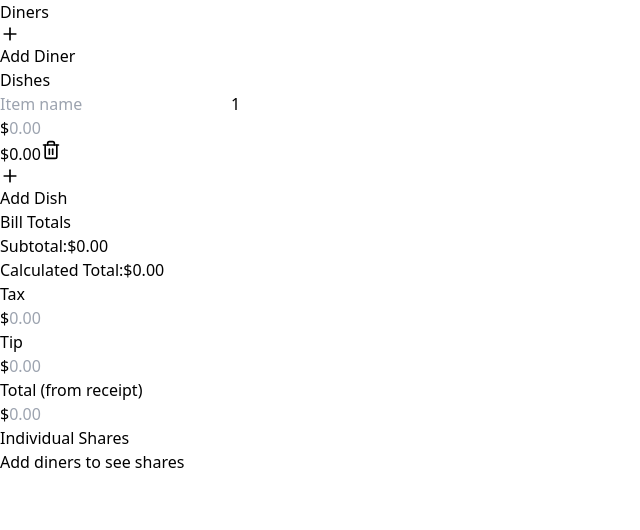
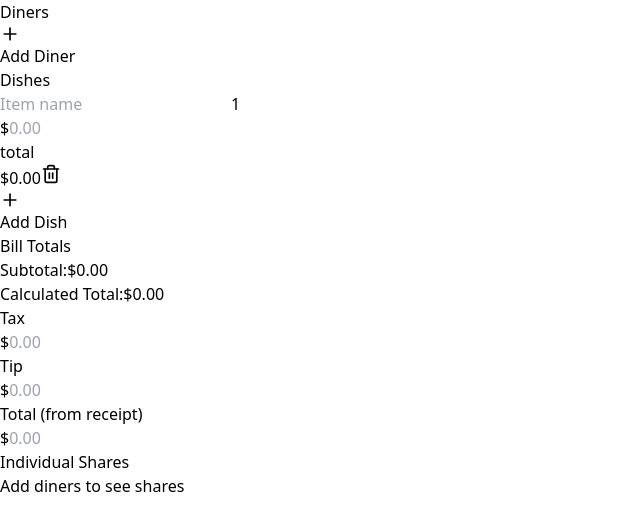
Before and after one commit to tuchandra/splits, a React (Vite) app: page / in a window 1280 px wide. Shown: the top 530 px of the page, without its empty margins (0-640 px from the left). Built offline with nearby package versions, Linux system fonts and the light colour scheme.

Commit message:
feat: add price mode toggle for dishes (total vs each)
Users can now enter prices as either:
- Total price for all items of a dish (default)
- Price per item ("each" mode)

Toggling converts the value automatically. When qty > 1, shows
the alternate calculation (e.g., "$5.50 ea" when in total mode).

```diff
--- a/src/App.tsx
+++ b/src/App.tsx
@@ -9,6 +9,7 @@ interface Dish {
   name: string
   quantity: number
   priceCents: number
+  priceMode: 'total' | 'each'
   diners: number[]
 }
 
@@ -21,22 +22,37 @@ interface StoredData {
 }
 
 function loadData(): StoredData {
+  const defaultDish = (): Dish => ({
+    id: crypto.randomUUID(),
+    name: '',
+    quantity: 1,
+    priceCents: 0,
+    priceMode: 'total',
+    diners: [],
+  })
+
   const stored = localStorage.getItem(STORAGE_KEY)
   if (!stored) {
     return {
       diners: [],
-      dishes: [{ id: crypto.randomUUID(), name: '', quantity: 1, priceCents: 0, diners: [] }],
+      dishes: [defaultDish()],
       taxCents: 0,
       tipCents: 0,
       totalCents: null,
     }
   }
   try {
-    return JSON.parse(stored) as StoredData
+    const data = JSON.parse(stored) as StoredData
+    // Migrate old dishes without priceMode
+    data.dishes = data.dishes.map(d => ({
+      ...d,
+      priceMode: d.priceMode ?? 'total',
+    }))
+    return data
   } catch {
     return {
       diners: [],
-      dishes: [{ id: crypto.randomUUID(), name: '', quantity: 1, priceCents: 0, diners: [] }],
+      dishes: [defaultDish()],
       taxCents: 0,
       tipCents: 0,
       totalCents: null,
@@ -85,7 +101,7 @@ export default function App() {
   const namedDiners = diners.map((name, idx) => ({ name, idx })).filter(d => d.name.trim())
 
   const addDish = () => {
-    setDishes([...dishes, { id: crypto.randomUUID(), name: '', quantity: 1, priceCents: 0, diners: [] }])
+    setDishes([...dishes, { id: crypto.randomUUID(), name: '', quantity: 1, priceCents: 0, priceMode: 'total', diners: [] }])
   }
 
   const addDiner = () => {
@@ -140,6 +156,36 @@ export default function App() {
     setDishes(newDishes)
   }
 
+  const togglePriceMode = (dishIndex: number) => {
+    const newDishes = [...dishes]
+    const dish = newDishes[dishIndex]
+    if (!dish) return
+
+    const newMode = dish.priceMode === 'total' ? 'each' : 'total'
+
+    // Convert price when toggling
+    if (dish.priceCents > 0 && dish.quantity > 1) {
+      if (newMode === 'each') {
+        // Converting from total to each: divide
+        dish.priceCents = Math.round(dish.priceCents / dish.quantity)
+      } else {
+        // Converting from each to total: multiply
+        dish.priceCents = dish.priceCents * dish.quantity
+      }
+    }
+
+    dish.priceMode = newMode
+    setDishes(newDishes)
+  }
+
+  // Get total cents for a dish based on its price mode
+  const getDishTotalCents = (dish: Dish): number => {
+    if (dish.priceMode === 'each') {
+      return dish.priceCents * dish.quantity
+    }
+    return dish.priceCents
+  }
+
   // Build bill input for calculation
   const buildBillInput = (): BillInput | null => {
     const namedDishes = dishes.filter(d => d.name.trim())
@@ -151,7 +197,7 @@ export default function App() {
       items: namedDishes.map(d => ({
         id: d.id,
         name: d.name,
-        amountCents: d.quantity * d.priceCents,
+        amountCents: getDishTotalCents(d),
         assignedTo: d.diners
           .filter(idx => diners[idx]?.trim())
           .map(idx => diners[idx]!)
@@ -166,7 +212,7 @@ export default function App() {
   const billInput = buildBillInput()
   const result = billInput ? calculateBill(billInput) : null
 
-  const subtotalCents = dishes.reduce((sum, dish) => sum + dish.quantity * dish.priceCents, 0)
+  const subtotalCents = dishes.reduce((sum, dish) => sum + getDishTotalCents(dish), 0)
   const calculatedTotalCents = subtotalCents + taxCents + tipCents
   const hasMismatch = totalCents !== null && totalCents !== calculatedTotalCents
 
@@ -290,7 +336,8 @@ export default function App() {
                       className="border rounded px-3 py-2 w-16 text-center focus:outline-none focus:ring-2 focus:ring-blue-500"
                       min="1"
                     />
-                    <div className="relative">
+                    <div className="flex items-center gap-1">
+                      <div className="relative w-24">
                         <span className="absolute left-3 top-1/2 -translate-y-1/2 text-gray-400">$</span>
                         <input
                           type="number"
@@ -300,12 +347,27 @@ export default function App() {
                             if (e.key === 'ArrowUp' || e.key === 'ArrowDown') e.preventDefault()
                           }}
                           placeholder="0.00"
-                        className="border rounded px-3 py-2 pl-7 w-24 text-right focus:outline-none focus:ring-2 focus:ring-blue-500"
+                          className="border rounded px-3 py-2 pl-7 w-full text-right focus:outline-none focus:ring-2 focus:ring-blue-500"
                           step="0.01"
                         />
                       </div>
+                      <button
+                        onClick={() => togglePriceMode(dishIndex)}
+                        className="px-2 py-1 text-xs rounded bg-gray-200 hover:bg-gray-300 whitespace-nowrap"
+                      >
+                        {dish.priceMode === 'total' ? 'total' : 'each'}
+                      </button>
+                      {dish.priceCents > 0 && dish.quantity > 1 && (
+                        <span className="text-sm text-gray-400 whitespace-nowrap">
+                          {dish.priceMode === 'total'
+                            ? `${(dish.priceCents / dish.quantity / 100).toFixed(2)} ea`
+                            : `${(dish.priceCents * dish.quantity / 100).toFixed(2)} tot`
+                          }
+                        </span>
+                      )}
+                    </div>
                     <span className="py-2 w-20 text-right font-semibold">
-                      {formatCents(dish.quantity * dish.priceCents)}
+                      {formatCents(getDishTotalCents(dish))}
                     </span>
                     <button
                       onClick={() => removeDish(dishIndex)}
```
Lines whose indentation alone changed are shown as unchanged.
